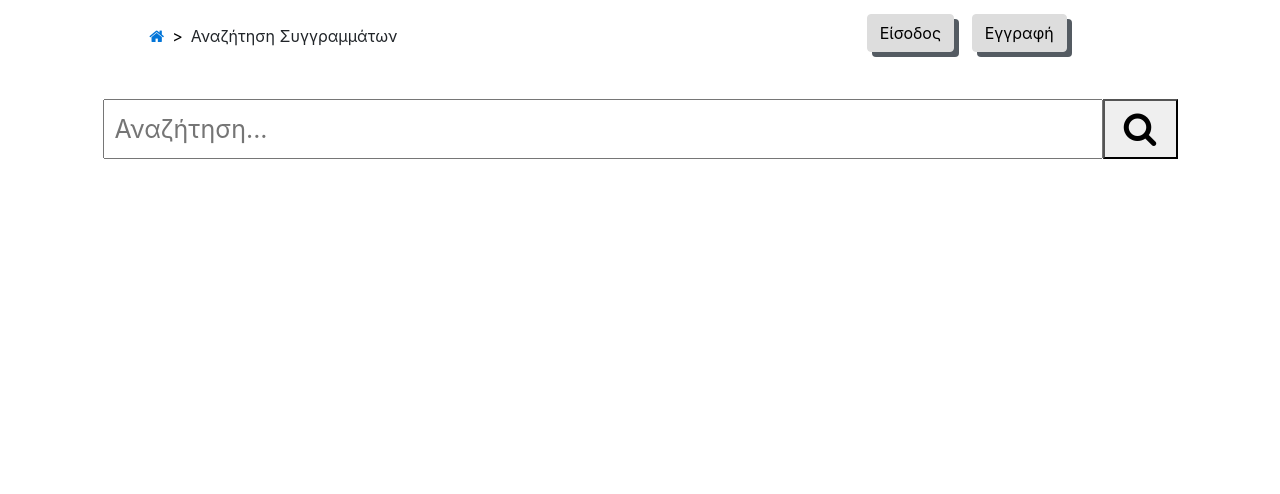
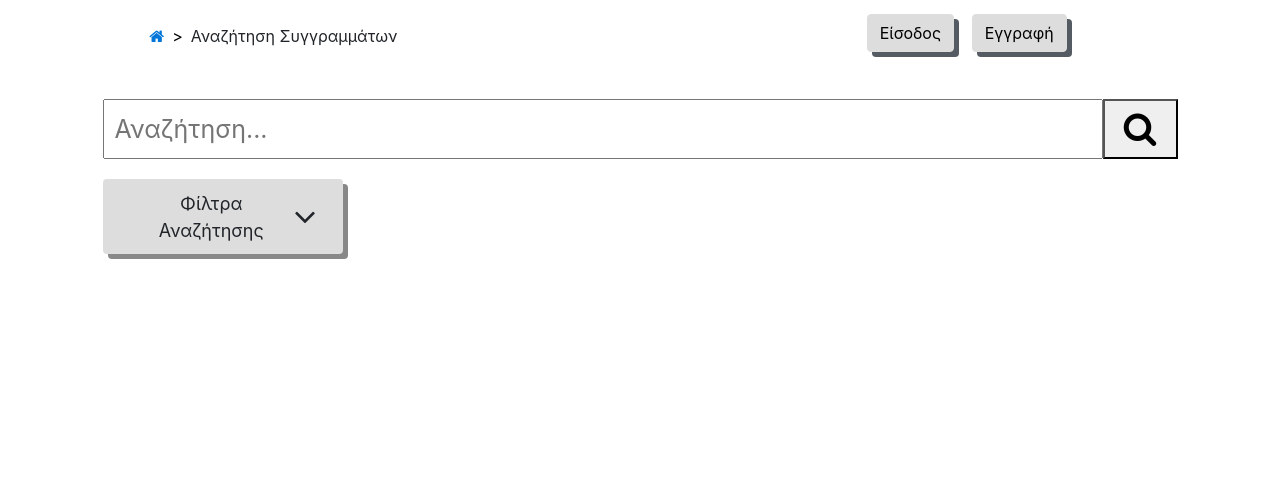
Before and after one commit to PanosEvange/HCI_course_project, a PHP site: page /searchBooks.php in a window 1280 px wide. Shown: the part 56-550 px from the top of the page. Run offline with PHP 8.4, Linux system fonts and the light colour scheme.

Commit message:
search books filters initial version

```diff
--- a/eam/main.js
+++ b/eam/main.js
@@ -537,3 +537,18 @@ function mySearchBookFind(){
     var $searchTerm = $("#mySearchBookTerm").val();
     window.location.replace("./searchBooks.php" +"?q=" + $searchTerm );
 }
+
+function BookSearchFilterToggle(){
+    $("#filterButtonContainer").toggleClass("openFilters");
+    $("#myFiltersInput").toggleClass("myHiddenClass");
+    if ( document.getElementById("filterButtonContainer").classList.contains('openFilters') ){
+        //angle up
+        document.getElementById("filterButtonIcon").classList.remove('fa-angle-down');
+        document.getElementById("filterButtonIcon").classList.add('fa-angle-up');
+    }
+    else{
+        //angle down
+        document.getElementById("filterButtonIcon").classList.remove('fa-angle-up');
+        document.getElementById("filterButtonIcon").classList.add('fa-angle-down');
+    }
+}
--- a/eam/searchBooks.php
+++ b/eam/searchBooks.php
@@ -84,6 +84,14 @@
         <div class="search-container myBooksSearch">
             <input class="MySearchBookSearchBox" type="text" placeholder="Αναζήτηση..." name="mySearchBookQuery" id="mySearchBookTerm">
             <button class="MySearchBookSearchButton" type="submit" onclick="mySearchBookFind()"><i class="fa fa-search"></i></button>
+        </div>
+
+        <div id="filterButtonContainer" class="myBooksSearchFiltersButton">
+            <a href="#" class="btn" onclick="BookSearchFilterToggle()" id="myFilterButton"> Φίλτρα <br/> Αναζήτησης <i id="filterButtonIcon" class="fa fa-angle-down" aria-hidden="true"></i> </a>
+        </div>
+
+        <div class="myBooksSearchFiltersInput myHiddenClass" id="myFiltersInput">
+            hahahah
         </div>
 
         <?php include 'executeSearch.php';?>
--- a/eam/style.css
+++ b/eam/style.css
@@ -864,3 +864,66 @@ span.mySearchBookCounter {
 .endOfResultsPlaceHolder {
     height: 300px;
 }
+
+.myBooksSearchFiltersButton {
+    width: 1075px;
+    margin-left: auto;
+    margin-right: auto;
+}
+
+.myBooksSearchFiltersButton .btn{
+    border: 0;
+    color: #212529;
+    background-color: #ddd;
+    box-shadow: 5px 5px #888888;
+    width: 240px;
+    height: 75px;
+    margin-top: 20px;
+}
+
+.myBooksSearchFiltersButton .btn:hover{
+    background-color: #999;
+}
+
+.myBooksSearchFiltersButton a{
+    font-size: 18px !important;
+    display: flex;
+    align-items: center;
+    justify-content: center;
+}
+
+.myBooksSearchFiltersButton a:hover{
+    color: black !important;
+}
+
+.myBooksSearchFiltersButton .btn:focus{
+    margin-top:20px;
+    border-color: #fff !important;
+    box-shadow: none !important;
+}
+
+#filterButtonIcon {
+    font-size: 35px;
+    position: relative;
+    left: 30px;
+}
+
+.openFilters .btn {
+    background: #8e8d8d;
+}
+
+.myHiddenClass{
+    display: none;
+}
+
+.myBooksSearchFiltersInput {
+    background-color: #ddd;
+    padding: 10px;
+    border: 1px solid rgba(0,0,0,.125);
+    border-radius: .25rem;
+    margin-bottom: 30px;
+    width: 1075px;
+    margin-left: auto;
+    margin-right: auto;
+    margin-top: 30px;
+}
```
